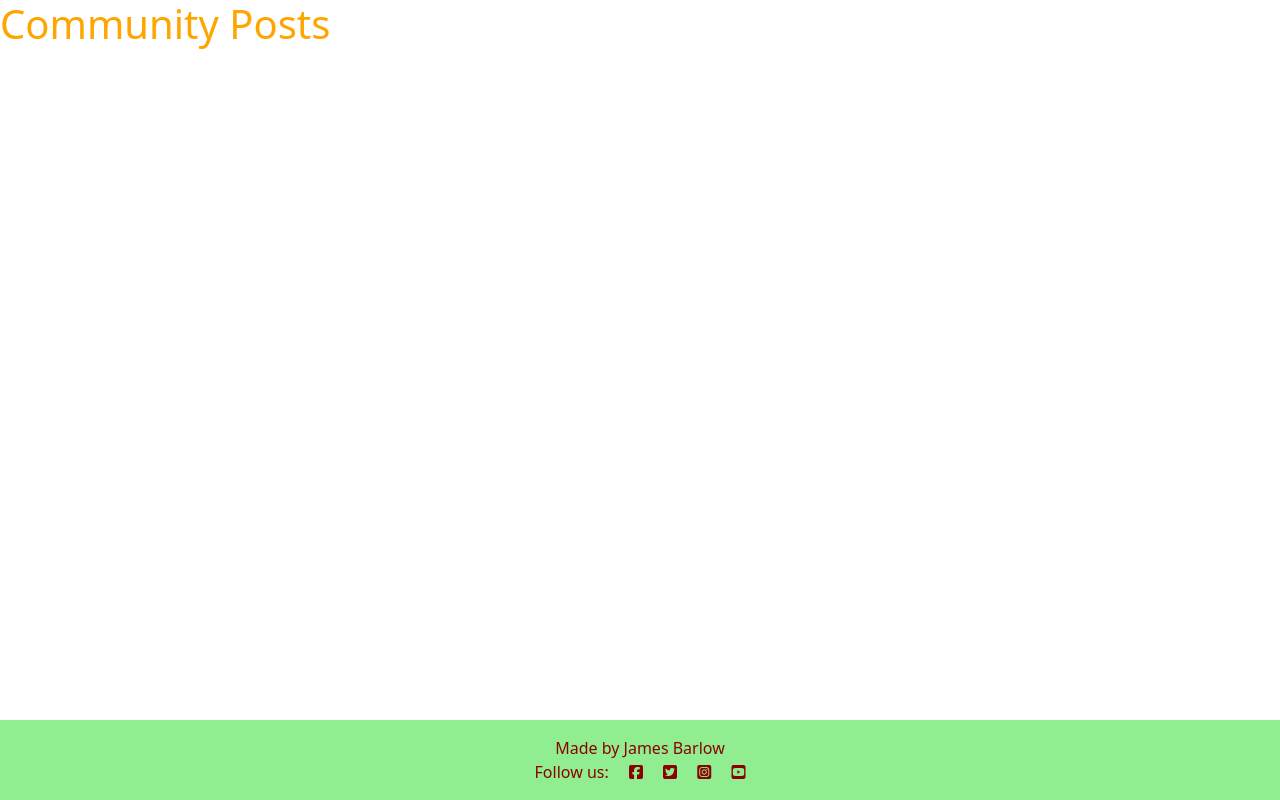
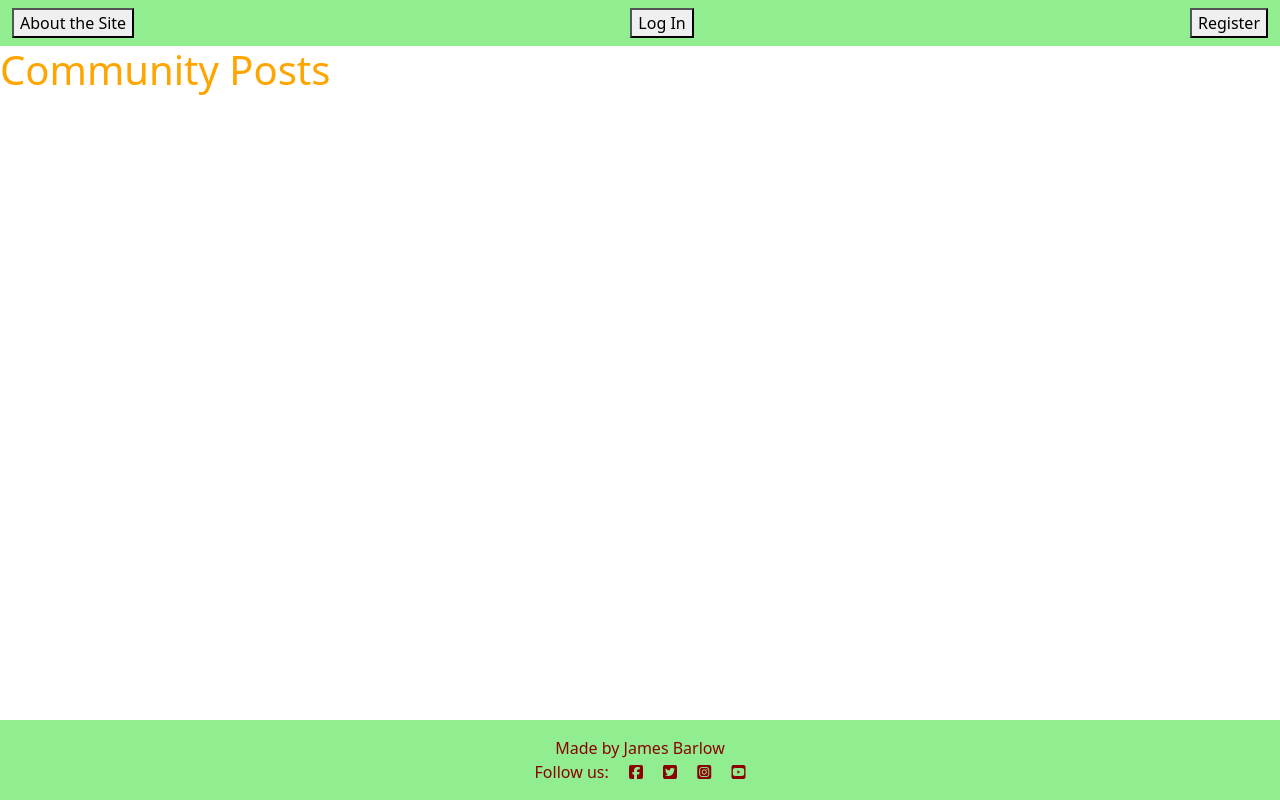
Before and after one commit to jambardev/County-Cricket-Tour-Blog, a Django app: page / in a window 1280 px wide. Run offline with Django 4.2, Linux system fonts and the light colour scheme; data that the repository does not hold is empty; some libraries are stand-ins or nearby versions.

Commit message:
Basic navbar HTML

```diff
--- a/static/css/style.css
+++ b/static/css/style.css
@@ -1,5 +1,9 @@
 .title {
     color: orange;
+}
+
+.nav-bg {
+    background-color: #90EE90
 }
 
 .footer-bg {
--- a/templates/base.html
+++ b/templates/base.html
@@ -21,11 +21,14 @@
 
 </head>
 
-<body class="d-flex flex-column h-100 main-bg">
+<body class="d-flex flex-column h-100">
 
     <!-- Navigation -->
-    <nav>
-        <div>
+    <nav class="navbar navbar-expand-lg navbar-light nav-bg">
+        <div class="container-fluid">
+            <button>About the Site</button>
+            <button>Log In</button>
+            <button>Register</button>
         </div>
     </nav>
 
```
